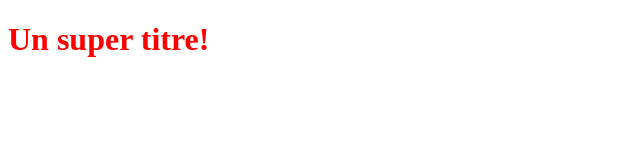
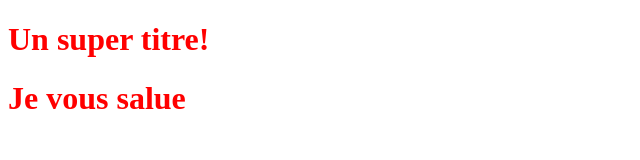
Before and after one commit to H-Nelson/OpenClassroomsProject, a plain HTML site: page index.html in a window 1280 px wide. Shown: the whole page, without its empty margins (0-640 px from the left). Drawn offline with Linux system fonts and the light colour scheme.

Commit message:
I don't know

```diff
--- a/index.html
+++ b/index.html
@@ -8,6 +8,7 @@
 
 <body>
    <h1>Un super titre!</h1>
+   <h1>Je vous salue</h1>
 </body>
 
 </html>
```
